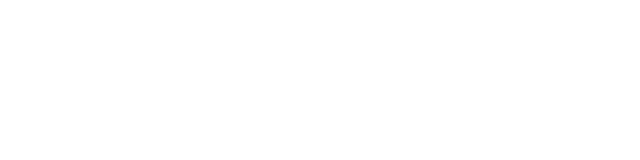
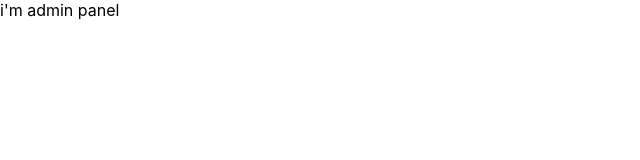
Before and after one commit to yaroslav-tsarenko/benetton, a React (Create React App) app: page /admin-panel in a window 1280 px wide. Before the commit this address had no page. Shown: the top 160 px of the page, without its empty margins (0-640 px from the left). Built offline with nearby package versions, Linux system fonts and the light colour scheme.

Commit message:
new changes

```diff
--- a/src/App.tsx
+++ b/src/App.tsx
@@ -2,6 +2,7 @@
 import { BrowserRouter as Router, Route, Routes } from 'react-router-dom';
 import Home from "./pages/home/Home";
 import Login from "./pages/login/Login";
+import AdminPanel from "./pages/admin-panel/AdminPanel";
 
 const App = () => {
     return (
@@ -9,6 +10,7 @@
             <Routes>
                 <Route path="/" element={<Home />} />
                 <Route path="/login" element={<Login />} />
+                <Route path="/admin-panel" element={<AdminPanel />} />
             </Routes>
         </Router>
     );
--- a/src/pages/admin-panel/AdminPanel.tsx
+++ b/src/pages/admin-panel/AdminPanel.tsx
@@ -0,0 +1,12 @@
+import React from 'react';
+import styles from "./AdminPanel.module.scss";
+
+const AdminPanel = () => {
+    return (
+        <div>
+            i'm admin panel
+        </div>
+    );
+};
+
+export default AdminPanel;
```
